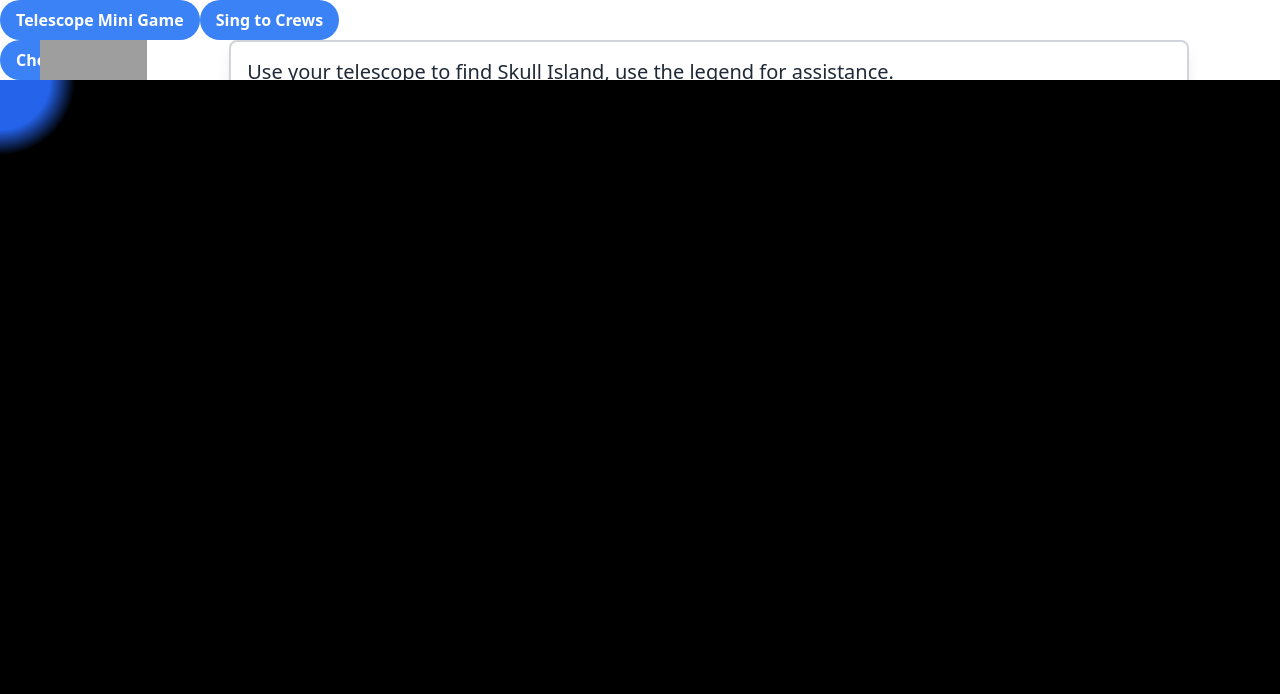
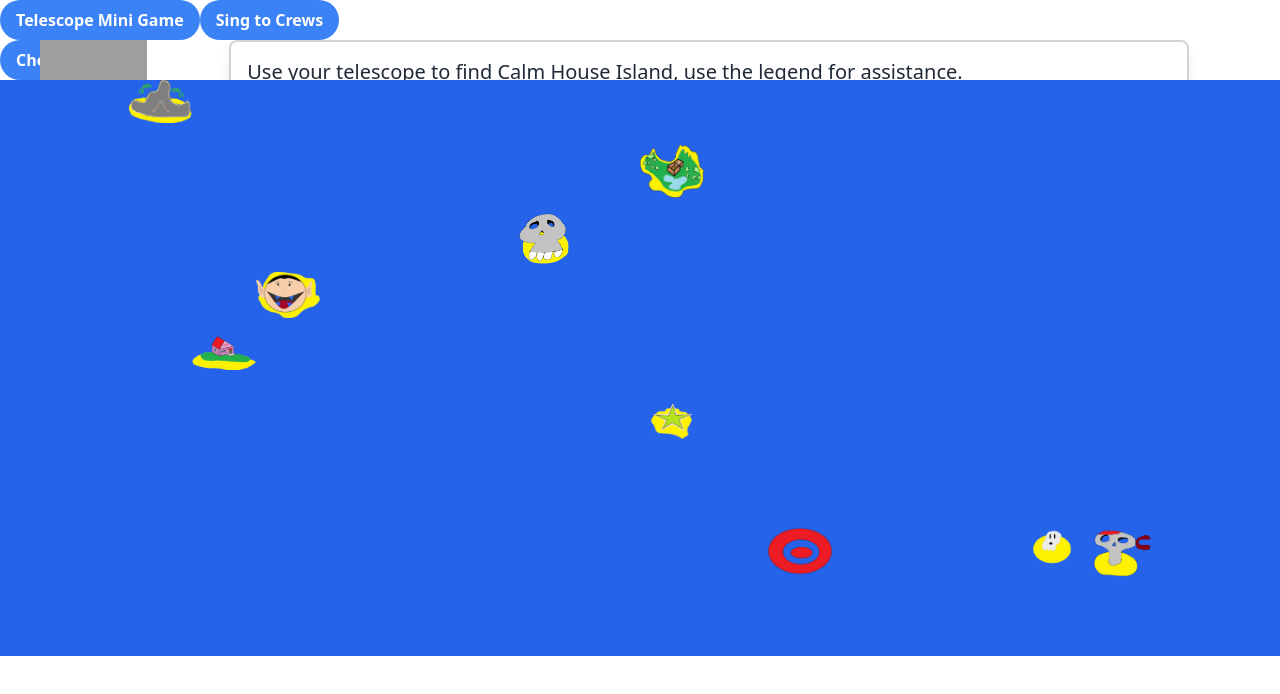
Before and after one commit to WeiTanZzz/invevo-game-jam, a React (Vite) app: page / in a window 1280 px wide. Both pictures are taken after a click on the button "Telescope Mini Game". Shown: the top 694 px of the page. Built offline with nearby package versions, Linux system fonts and the light colour scheme; grey boxes are pictures that could not be loaded.

Commit message:
add all new islands

```diff
--- a/src/game-state.tsx
+++ b/src/game-state.tsx
@@ -43,7 +43,14 @@ const randomIslandPosition = () => {
 const islandsState = [
     { name: "Treasure Island", path: "./Islands/treasure_island.png", gridPosition: randomIslandPosition() },
     { name: "Skull Island", path: "./Islands/skull_island.png", gridPosition: randomIslandPosition() },
-    { name: "Bandana Island", path: "./Islands/bandana_island.png", gridPosition: randomIslandPosition() }
+    { name: "Bandana Island", path: "./Islands/bandana_island.png", gridPosition: randomIslandPosition() },
+    { name: "Calm House Island", path: "./Islands/Calm_house.png", gridPosition: randomIslandPosition() },
+    { name: "Dracula Island", path: "./Islands/dracula_island.png", gridPosition: randomIslandPosition() },
+    { name: "Ghost Island", path: "./Islands/Ghost_island.png", gridPosition: randomIslandPosition() },
+    { name: "Nessy", path: "./Islands/Nessy.png", gridPosition: randomIslandPosition() },
+    { name: "Pirate Hat Island", path: "./Islands/pirate_hat_island.png", gridPosition: randomIslandPosition() },
+    { name: "Star Island", path: "./Islands/star_island.png", gridPosition: randomIslandPosition() },
+    { name: "Target Island", path: "./Islands/target_island.png", gridPosition: randomIslandPosition() }
 ]
 
 const getDailyIsland = () => {
--- a/src/mini-games/telescopeMinigame/TelescopeMiniGame.tsx
+++ b/src/mini-games/telescopeMinigame/TelescopeMiniGame.tsx
@@ -62,7 +62,7 @@ const TelescopeMiniGameContent = () => {
                 <TelescopeGrid />
                 <canvas ref={canvasRef} style={{ display: "none" }} />
                 <div
-                    className="absolute inset-0 bg-black"
+                    // className="absolute inset-0 bg-black"
                     style={{
                         maskImage: `radial-gradient(circle at ${position.x}px ${position.y}px, transparent 50px, black 75px)`
                     }}
```
Also changed, not shown: public/Islands/dracula_island.png (renamed from public/Islands/dracula_island-removebg-preview.png).
